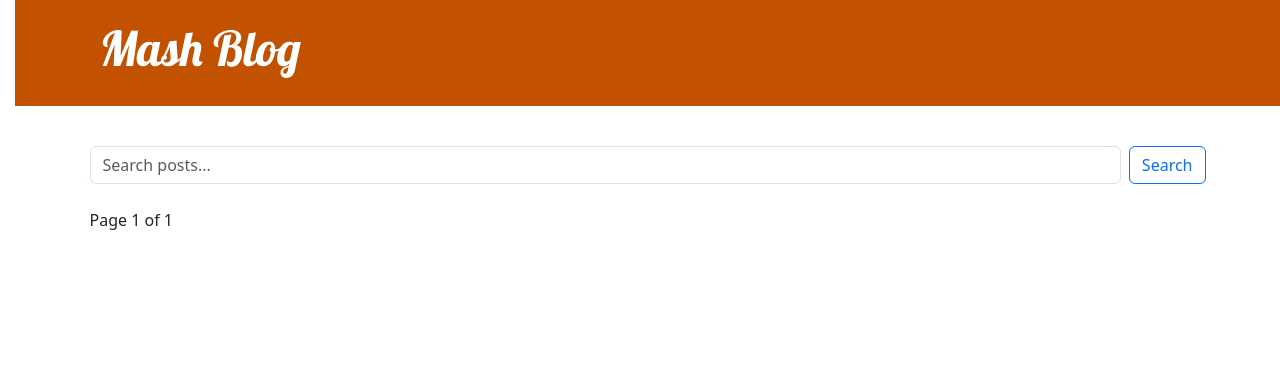
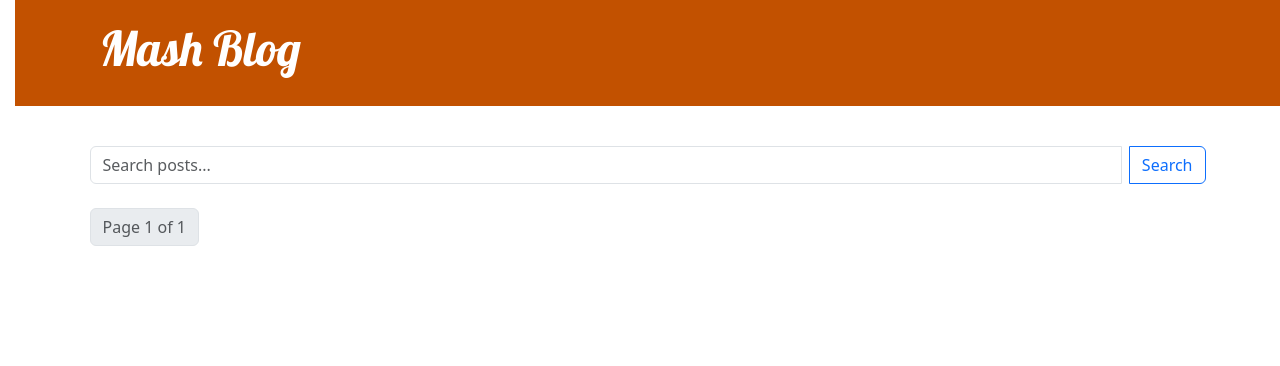
Before and after one commit to Mash378/Blog, a Django app: page / in a window 1280 px wide. Shown: the top 366 px of the page. Run offline with Django 5.2, Linux system fonts and the light colour scheme; data that the repository does not hold is empty.

Commit message:
Improved UI/UX

```diff
--- a/blog/templates/blog/post_list.html
+++ b/blog/templates/blog/post_list.html
@@ -2,7 +2,7 @@
 
 {% block content %}
     <form method="get" class="d-flex mb-4">
-        {{ form }}
+        <div class="input-group">
             <input
                 class="form-control me-2"
                 type="text"
@@ -11,28 +11,40 @@
                 value="{{ request.GET.query }}"
             />
             <button type="submit" class="btn btn-outline-primary">Search</button>
+    </div>
     </form>
     {% for post in page_obj %}
-        <article class="post">
-            <time class="date">
-                {{ post.published_date }}
-            </time>
-            <h2><a href="{% url 'post_detail' pk=post.pk %}">{{ post.title }}</a></h2>
-            <p>{{ post.text|linebreaksbr }}</p>
-        </article>
+        <div class="card mb-4 shadow-sm">
+            <div class="card-body">
+                <h2 class="card-title">
+                    <a href="{% url 'post_detail' pk=post.pk %}" class="text-decoration-none text-dark">
+                        {{ post.title }}
+                    </a>
+                </h2>
+                <p class="text-muted">{{ post.published_date }}</p>
+                <p>{{ post.text|truncatechars:100 }}</p>
+                <a href="{% url 'post_detail' pk=post.pk %}" class="btn btn-primary btn-sm">Read More</a>
+            </div>
+        </div>
     {% endfor %}
-    <div class="pagination">
-        <span class="page-links">
+    <nav class="pagination">
+        <ul class="pagination justify-content-center">
             {% if page_obj.has_previous %}
-                <a href="?query={{ query }}&page={{ page_obj.previous_page_number }}">Previous</a>
+                <li class="page-item">
+                    <a class="page-link" href="?query={{ query }}&page={{ page_obj.previous_page_number }}">Previous</a>
+                </li>
             {% endif %}
-            <span class ="current">
+            <li class="page-item disabled">
+                <span class="page-link">
                     Page {{ page_obj.number}} of {{ page_obj.paginator.num_pages}}
                 </span>
+            </li>
 
             {%if page_obj.has_next %}
-                <a href="?query={{ query}}&page={{ page_obj.next_page_number}}">Next</a>
+                <li class="page-item">
+                    <a class="page-link" href="?query={{ query}}&page={{ page_obj.next_page_number}}">Next</a>
+                </li>
             {% endif %}
-        </span>
-    </div>
+        </ul>
+    </nav>
 {% endblock %}
--- a/blog/views.py
+++ b/blog/views.py
@@ -8,8 +8,8 @@ from django.shortcuts import render, get_object_or_404
 
 # Create your views here.
 def post_list(request):
-    query = request.GET.get('q')
-    posts = Post.objects.filter(published_date__lte=timezone.now()).order_by('published_date')
+    query = request.GET.get('query', '')
+    posts = Post.objects.filter(published_date__lte=timezone.now()).order_by('-published_date')
     # Filter posts based on search query if provided
     if query:
         posts = posts.filter(Q(title__icontains=query) | Q(text__icontains=query))
```
Lines whose indentation alone changed are shown as unchanged.
